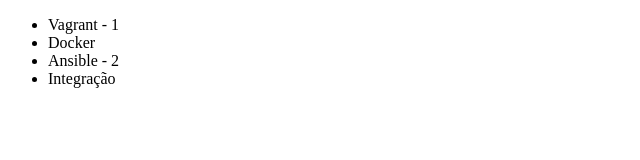
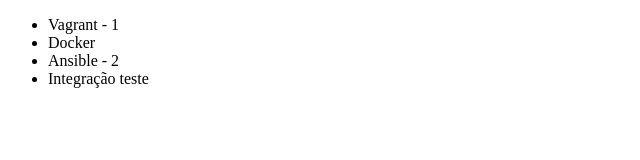
Before and after one commit to RCTeste/alura-git, a plain HTML site: page index.html in a window 1280 px wide. Shown: the full height of the page, 0-640 px from the left. Drawn offline with Linux system fonts and the light colour scheme.

Commit message:
integração

```diff
--- a/index.html
+++ b/index.html
@@ -11,7 +11,7 @@
         <li>Vagrant - 1</li>
         <li>Docker</li>
         <li>Ansible - 2</li>
-        <li>Integração</li>
+        <li>Integração teste</li>
     </ul>
 </body>
 
```
